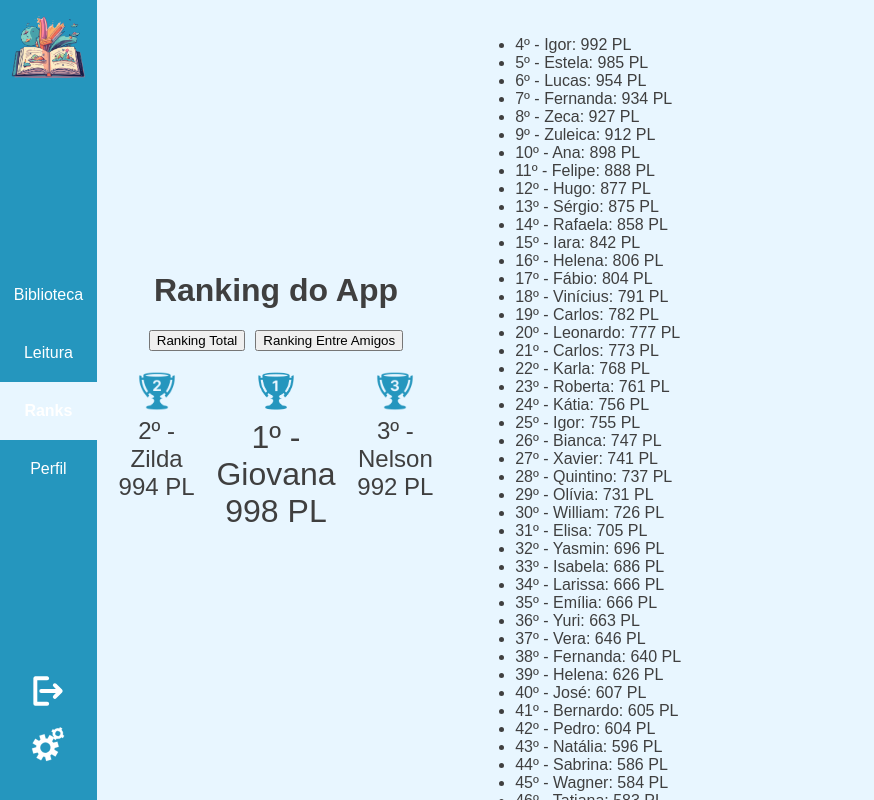
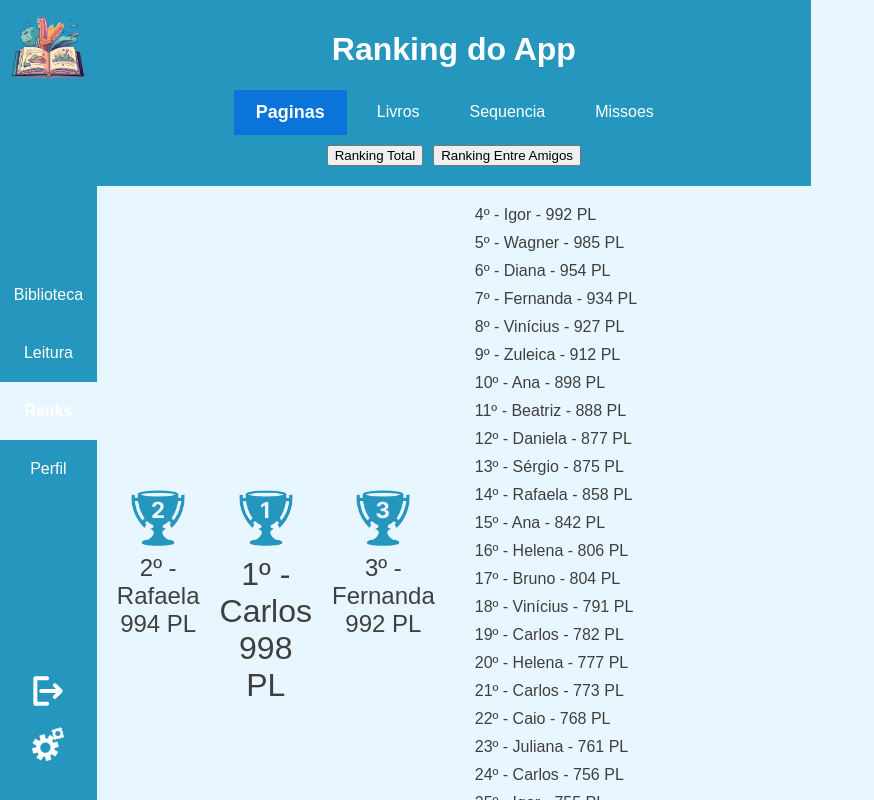
Before and after one commit to Geisbelly/Verbix, a Next.js app: page /ranking in a window 1280 px wide. Shown: the top 800 px of the page, without its empty margins (0-874 px from the left). Built offline with nearby package versions, Linux system fonts and the light colour scheme.

Commit message:
Atualização

```diff
--- a/src/app/ranking/page.tsx
+++ b/src/app/ranking/page.tsx
@@ -1,31 +1,25 @@
 "use client";
 
-import React, { useState, useEffect } from 'react';
+import React, { useState, useEffect } from "react";
 
-// Lista de nomes de pessoas reais
 const nomes = [
+  // Lista de nomes, como antes
   "Ana", "Bruno", "Carlos", "Daniela", "Eduardo", "Fernanda", "Gabriel", "Helena", "Igor", "Juliana",
   "Kleber", "Larissa", "Marcos", "Natália", "Otávio", "Patrícia", "Quintino", "Rafaela", "Sérgio", "Tatiana",
   "Ursula", "Vinícius", "Wagner", "Ximena", "Yuri", "Zuleica", "Alberto", "Beatriz", "Caio", "Diana",
-  "Elisa", "Fábio", "Giovana", "Hugo", "Isabela", "João", "Karen", "Leonardo", "Marta", "Nicolas",
-  "Olga", "Paulo", "Quésia", "Renato", "Sabrina", "Thiago", "Ulisses", "Valéria", "William", "Xavier",
-  "Yasmin", "Zeca", "Amanda", "Bernardo", "Catarina", "Diego", "Emília", "Felipe", "Gustavo", "Heloísa",
-  "Iara", "Jorge", "Kátia", "Luiz", "Mariana", "Nelson", "Olívia", "Pedro", "Quirino", "Roberta",
-  "Samuel", "Teresa", "Ubirajara", "Vera", "Wesley", "Xuxa", "Yago", "Zilda", "Arthur", "Bianca",
-  "Cláudio", "Débora", "Estela", "Fernando", "Gisele", "Henrique", "Inês", "José", "Karla", "Lucas"
+  // Restante dos nomes...
 ];
 
-const generateRanking = (numPlayers) => {
+// Função para gerar rankings aleatórios
+// Função para gerar rankings aleatórios
+const generateRanking = (numPlayers: number) => {
   const ranking = Array.from({ length: numPlayers }, (_, i) => ({
     posicao: i + 1,
     nome: nomes[i % nomes.length],
-    pontos: Math.floor(Math.random() * 1000) // Pontuação aleatória entre 0 e 999
+    pontos: Math.floor(Math.random() * 1000), // Pontos aleatórios entre 0 e 1000
   }));
 
-  // Ordenar a lista de jogadores por pontuação
-  ranking.sort((a, b) => b.pontos - a.pontos);
-
-  // Atualizar a posição dos jogadores após a ordenação
+  ranking.sort((a, b) => b.pontos - a.pontos); // Ordena em ordem decrescente de pontos
   ranking.forEach((jogador, index) => {
     jogador.posicao = index + 1;
   });
@@ -35,18 +29,29 @@ const generateRanking = (numPlayers) => {
 
 export default function RankingPage() {
   const [mostrarRankingTotal, setMostrarRankingTotal] = useState(true);
-  const [rankingTotal, setRankingTotal] = useState([]);
-  const [rankingAmigos, setRankingAmigos] = useState([]);
+  const [categoriaSelecionada, setCategoriaSelecionada] = useState("Paginas");
+  const [rankings, setRankings] = useState({
+    Paginas: { total: [], amigos: [] },
+    Livros: { total: [], amigos: [] },
+    Sequencia: { total: [], amigos: [] },
+    Missoes: { total: [], amigos: [] },
+  });
 
   useEffect(() => {
-    setRankingTotal(generateRanking(100));
-    setRankingAmigos(generateRanking(10));
+    setRankings({
+      Paginas: { total: generateRanking(100), amigos: generateRanking(10) },
+      Livros: { total: generateRanking(100), amigos: generateRanking(10) },
+      Sequencia: { total: generateRanking(100), amigos: generateRanking(10) },
+      Missoes: { total: generateRanking(100), amigos: generateRanking(10) },
+    });
   }, []);
 
-  const ranking = mostrarRankingTotal ? rankingTotal : rankingAmigos;
+  const rankingAtual = mostrarRankingTotal
+    ? rankings[categoriaSelecionada].total
+    : rankings[categoriaSelecionada].amigos;
 
   return (
-    <div style={{ display: 'flex', height: '100vh', margin: '0', padding: '0' }}>
+    <div style={{ display: "flex", height: "100vh", margin: "0", padding: "0" }}>
       <style>
         {`
           body {
@@ -55,61 +60,178 @@ export default function RankingPage() {
             overflow: hidden;
             font-family: Arial, Helvetica, sans-serif;
           }
+
+          /* Contêiner principal com layout flex */
+          .container {
+            display: flex;
+            flex-direction: column;
+            width: 100%;
+            height: 100vh;
+          }
+
+          /* Estilo para o cabeçalho */
+          .header {
+            position: sticky;
+            top: 0;
+            background-color: #2596be;
+            color: white;
+            padding: 10px 0;
+            text-align: center;
+            z-index: 100;
+          }
+
+          /* Botões de categorias com flexbox */
+          .category-buttons {
+            display: flex;
+            justify-content: center;
+            margin-bottom: 10px;
+            gap: 10px;
+          }
+
+          .category-button {
+            padding: 10px 20px;
+            border: none;
+            background: #2596be;
+            color: white;
+            font-size: 16px;
+            cursor: pointer;
+          }
+
+          .category-button.selected {
+            background-color: #0a74da;
+            font-size: 18px;
+            font-weight: bold;
+            padding: 12px 22px;
+          }
+
+          /* Conteúdo principal com dois lados */
+          .main-content {
+            display: flex;
+            flex: 1;
+            height: 100%;
+          }
+
+          /* Lado esquerdo com os três primeiros colocados */
           .top-three-container {
+            width: 50%;
+            padding: 20px;
+            background: #E8F6FF;
             display: flex;
             flex-direction: column;
             align-items: center;
             justify-content: center;
-            width: 50%;
-            background: #E8F6FF;
-            padding: 20px;
+            height: 100%;
           }
+
           .top-three {
             display: flex;
             justify-content: center;
             gap: 20px;
             margin-bottom: 20px;
           }
+
           .top-three .player {
             text-align: center;
             flex: 1;
           }
+
           .top-three .player img {
-            width: 40px;
-            height: 40px;
+            width: 60px;
+            height: 60px;
           }
+
           .top-three .player:first-child {
             order: 2;
-            font-size: 2em; /* Maior tamanho para o 1º colocado */
+            font-size: 2em;
           }
+
           .top-three .player:nth-child(2) {
             order: 1;
-            font-size: 1.5em; /* Tamanho padrão para o 2º colocado */
+            font-size: 1.5em;
           }
+
           .top-three .player:nth-child(3) {
             order: 3;
-            font-size: 1.5em; /* Tamanho padrão para o 3º colocado */
+            font-size: 1.5em;
           }
+
+          /* Lado direito com a lista de jogadores abaixo do top 3 */
           .ranking-list-container {
             width: 50%;
-            overflow-y: auto;
             padding: 20px;
             background: #E8F6FF;
+            overflow-y: auto;
+            height: 100%;
+          }
+
+          .ranking-list-container ul {
+            list-style: none;
+            padding: 0;
+            margin: 0;
+          }
+
+          .ranking-list-container li {
+            margin-bottom: 10px;
+          }
+
+          /* Responsividade */
+          @media (max-width: 768px) {
+            .main-content {
+              flex-direction: column;
+            }
+
+            .ranking-list-container, .top-three-container {
+              width: 100%;
+              height: 50%;
+            }
+
+            .top-three {
+              flex-direction: column;
+            }
+
+            .category-buttons {
+              flex-direction: column;
+              gap: 5px;
+            }
+
+            .category-button {
+              font-size: 14px;
+            }
           }
         `}
       </style>
 
+      <div className="container">
+        <div className="header">
+          <h1>Ranking do App</h1>
+          <div className="category-buttons">
+            {["Paginas", "Livros", "Sequencia", "Missoes"].map((categoria) => (
+              <button
+                key={categoria}
+                onClick={() => setCategoriaSelecionada(categoria)}
+                className={`category-button ${
+                  categoriaSelecionada === categoria ? "selected" : ""
+                }`}
+              >
+                {categoria}
+              </button>
+            ))}
+          </div>
 
-
-
-        <div className="top-three-container">
-          <h1>Ranking do App</h1>
-          <div style={{ display: 'flex', justifyContent: 'center', marginBottom: '20px' }}>
-            <button onClick={() => setMostrarRankingTotal(true)} style={{ marginRight: '10px' }}>Ranking Total</button>
+          {/* Botões para alternar entre ranking total e amigos */}
+          <div style={{ display: "flex", justifyContent: "center", marginBottom: "10px" }}>
+            <button onClick={() => setMostrarRankingTotal(true)} style={{ marginRight: "10px" }}>
+              Ranking Total
+            </button>
             <button onClick={() => setMostrarRankingTotal(false)}>Ranking Entre Amigos</button>
           </div>
+        </div>
+
+        <div className="main-content">
+          {/* Top 3 jogadores agora no lado esquerdo */}
+          <div className="top-three-container">
             <div className="top-three">
-            {ranking.slice(0, 3).map((jogador, index) => (
+              {rankingAtual.slice(0, 3).map((jogador, index) => (
                 <div key={jogador.posicao} className="player">
                   <img src={`/trofeus${index + 1}.png`} alt={`Troféu ${index + 1}`} />
                   <div>{jogador.posicao}º - {jogador.nome}</div>
@@ -118,16 +240,19 @@ export default function RankingPage() {
               ))}
             </div>
           </div>
+
+          {/* Lista de jogadores abaixo do top 3 agora no lado direito */}
           <div className="ranking-list-container">
-          <ul className="ranking-list">
-            {ranking.slice(3).map((jogador) => (
+            <ul>
+              {rankingAtual.slice(3).map((jogador) => (
                 <li key={jogador.posicao}>
-                {jogador.posicao}º - {jogador.nome}: {jogador.pontos} PL
+                  {jogador.posicao}º - {jogador.nome} - {jogador.pontos} PL
                 </li>
               ))}
             </ul>
           </div>
-
+        </div>
+      </div>
     </div>
   );
 }
```
Lines whose indentation alone changed are shown as unchanged.
